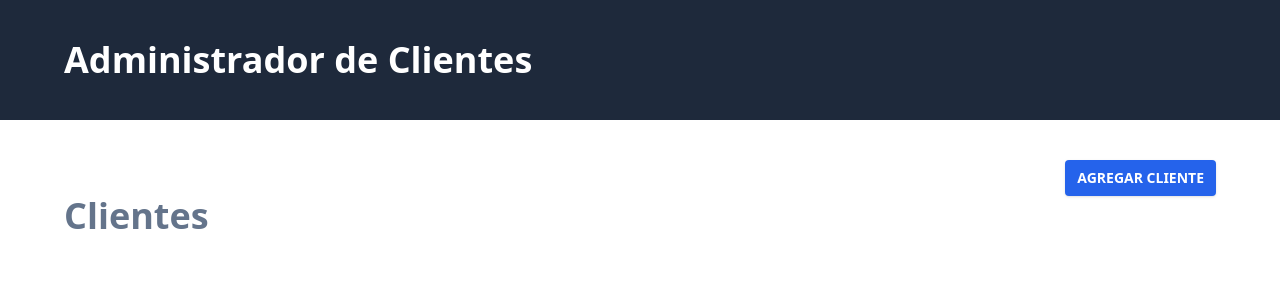
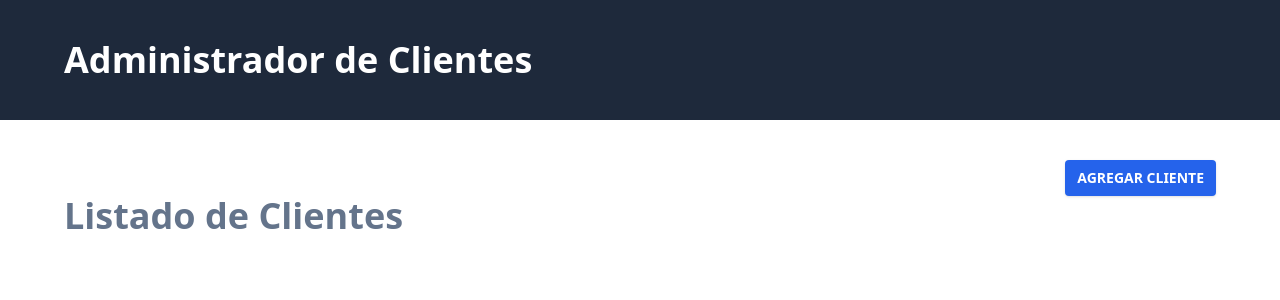
Before and after one commit to michelanyelo/crm-VUE, a Vue app: page / in a window 1280 px wide. Shown: the top 300 px of the page. Built offline with nearby package versions, Linux system fonts and the light colour scheme.

Commit message:
`Refactor heading components in ClientesView and NuevoClienteView`

```diff
--- /dev/null
+++ b/src/components/UI/HeadingComp.vue
@@ -0,0 +1,9 @@
+<script setup>
+
+</script>
+
+<template>
+    <h1 class="text-4xl font-extrabold text-slate-500">
+        <slot></slot>
+    </h1>
+</template>
--- a/src/views/ClientesView.vue
+++ b/src/views/ClientesView.vue
@@ -1,5 +1,6 @@
 <script setup>
 import RouterLink from '@/components/UI/RouterLink.vue';
+import HeadingComp from '@/components/UI/HeadingComp.vue';
 </script>
 
 <template>
@@ -7,6 +8,6 @@ import RouterLink from '@/components/UI/RouterLink.vue';
         <div class="flex justify-end">
             <RouterLink :to="{ name: 'agregar-cliente' }">Agregar Cliente</RouterLink>
         </div>
-        <h1 class="text-4xl font-extrabold text-slate-500">Clientes</h1>
+        <HeadingComp>Listado de Clientes</HeadingComp>
     </div>
 </template>
--- a/src/views/NuevoClienteView.vue
+++ b/src/views/NuevoClienteView.vue
@@ -1,5 +1,6 @@
 <script setup>
 import RouterLink from '@/components/UI/RouterLink.vue';
+import HeadingComp from '@/components/UI/HeadingComp.vue';
 </script>
 
 <template>
@@ -7,6 +8,6 @@ import RouterLink from '@/components/UI/RouterLink.vue';
         <div class="flex justify-end">
             <RouterLink :to="{ name: 'inicio' }">Volver</RouterLink>
         </div>
-        <h1 class="text-4xl font-extrabold text-slate-500">Agregar Cliente</h1>
+        <HeadingComp>Nuevo Cliente</HeadingComp>
     </div>
 </template>
```
